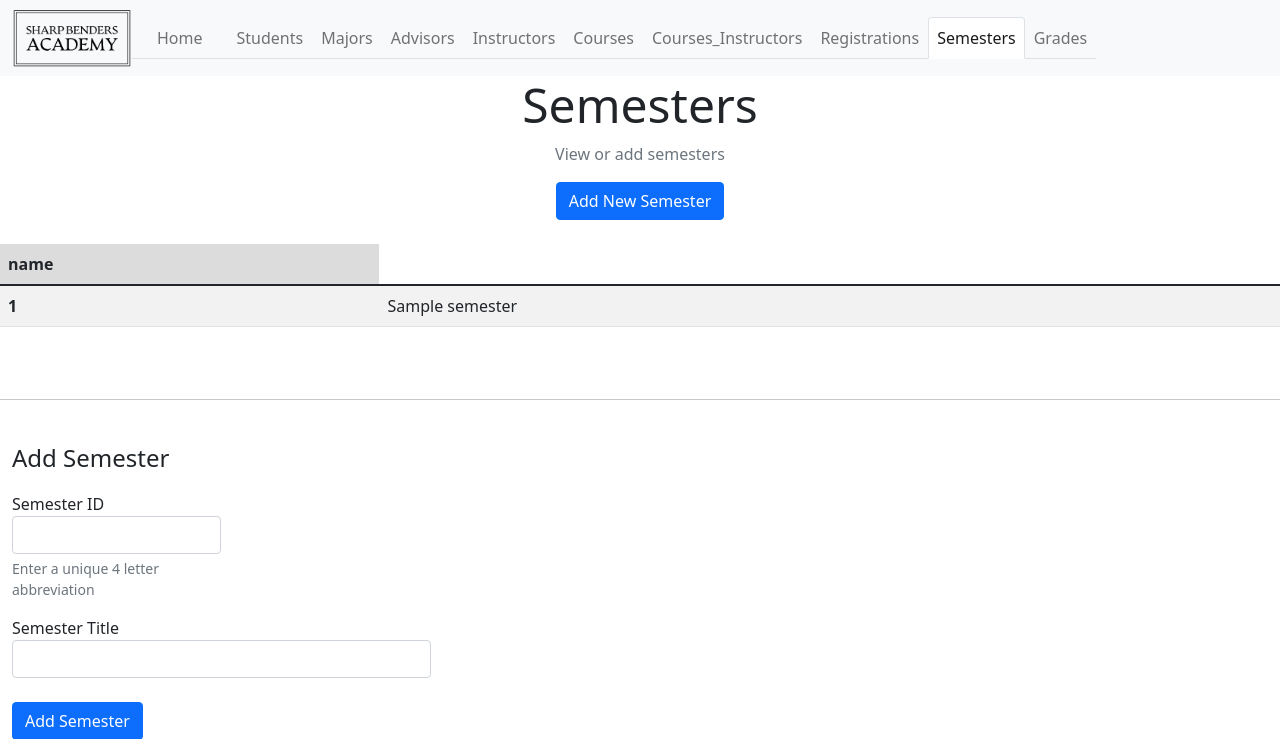
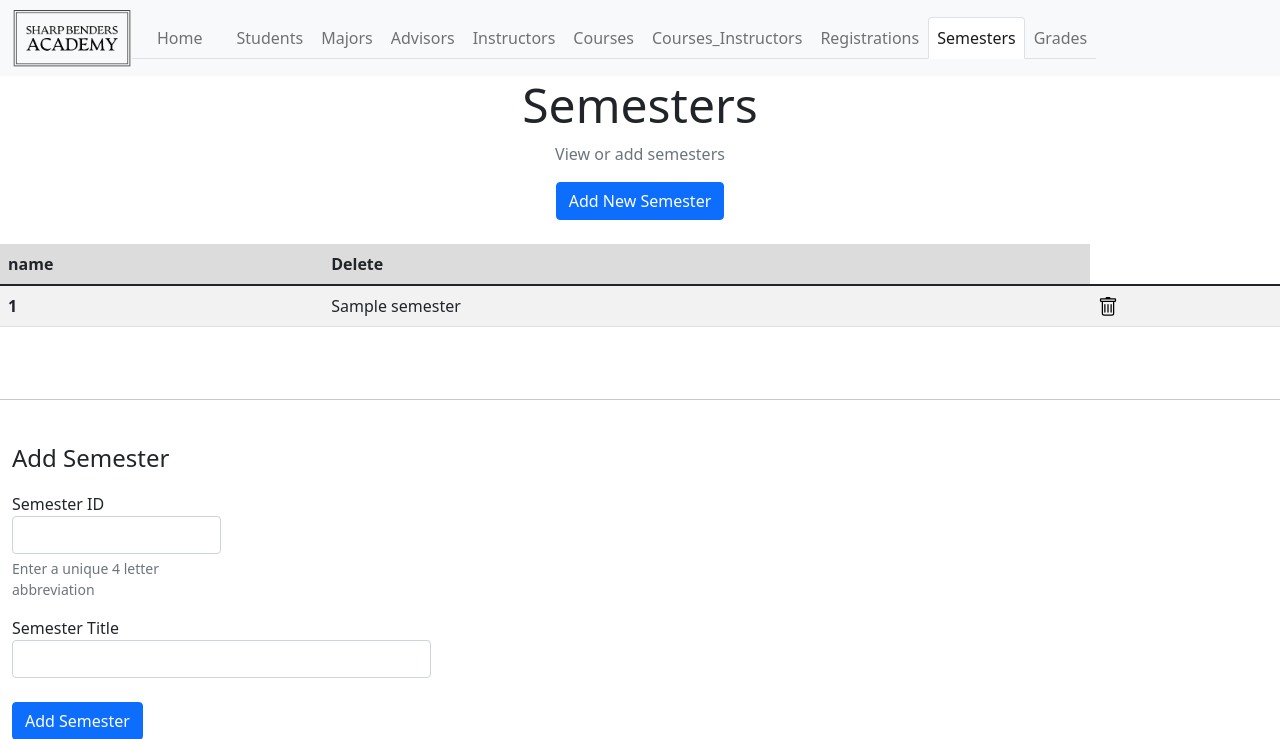
Before and after one commit to Sharp-Benders-Academy/Sharp-Benders-Academy, a Flask app: template templates/semesters.j2 in a window 1280 px wide. Shown: the top 739 px of the page. Run offline with Flask 2, Linux system fonts and the light colour scheme; the template is opened without the code that fills it: most values are stand-ins (such as "Sample title", 1, 10 or a date in 2020); some libraries are stand-ins or nearby versions.

Commit message:
implement DELETE Semesters

```diff
--- a/app.py
+++ b/app.py
@@ -529,6 +529,17 @@ def semesters():
     return render_template("semesters.j2", semesters=semesters)
 
 
+@app.route('/delete_semester/<semester_id>')
+def delete_semester(semester_id):
+    # mySQL query to delete the semester with our passed id
+    query = "DELETE FROM Semesters WHERE semester_id = %s;"
+    cursor = db.execute_query(
+        db_connection=db_connection, query=query, query_params=(semester_id,))
+
+    # redirect back to Semesters page
+    return redirect("/semesters")
+
+
 @app.route('/grades', methods=['POST', 'GET'])
 def grades():
 
--- a/database/DML_group34.sql
+++ b/database/DML_group34.sql
@@ -291,3 +291,7 @@ INSERT INTO Semesters
 (semester_id, title)
 VALUES
 (:semester_id_input, :title_input)
+
+-- Delete a Semester
+DELETE FROM Semesters
+WHERE semester_id = :semester_id_selected_from_semesters_list;
--- a/templates/home.j2
+++ b/templates/home.j2
@@ -103,7 +103,7 @@
         </div>
         <div class="col">
             <h3><a href="semesters">Semesters</a></h3>
-            <p>View or add semesters</p>
+            <p>View, add or delete semesters</p>
         </div>
         <div class="col">
             <h3><a href="grades">Grades</a></h3>
--- a/templates/semesters.j2
+++ b/templates/semesters.j2
@@ -39,13 +39,19 @@
                 <th scope="col"> {{ key }} </th>
 
                 {% endfor %}
+                <th scope="col">Delete</th>
             </tr>
         </thead>
         <tbody>
             {% for semester in semesters %}
-            <tr>
+            {% set semester_id = semester['Semester ID'] %}
+            <tr id="{{semester_id}}">
                 <th scope="row">{{semester['Semester ID']}}</th>
                 <td>{{semester['Title']}}</td>
+                <td><a href="delete_semester/{{semester_id}}">
+                        <img src="{{ url_for('static', filename='images/trash.svg')}}" alt="Delete" width="20"
+                            height="20">
+                    </a></td>
             </tr>
             {% endfor %}
         </tbody>
```
